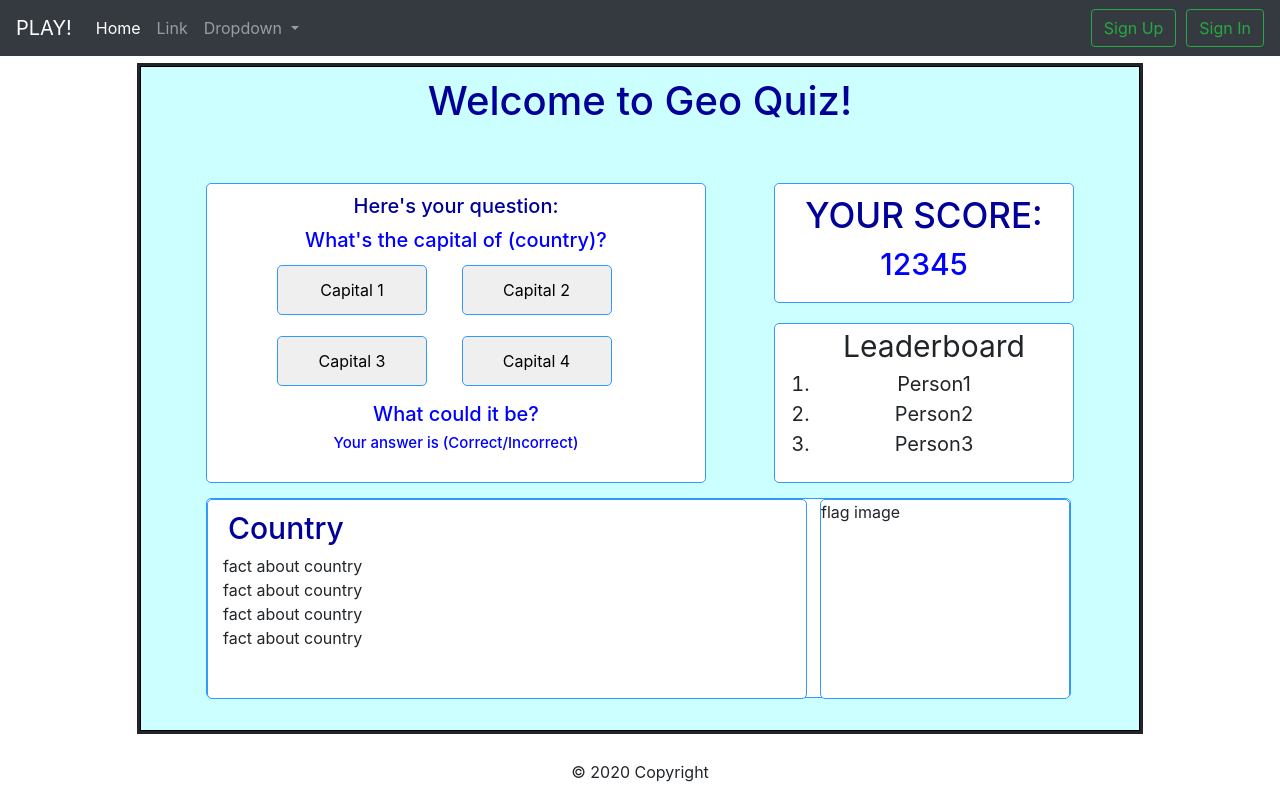
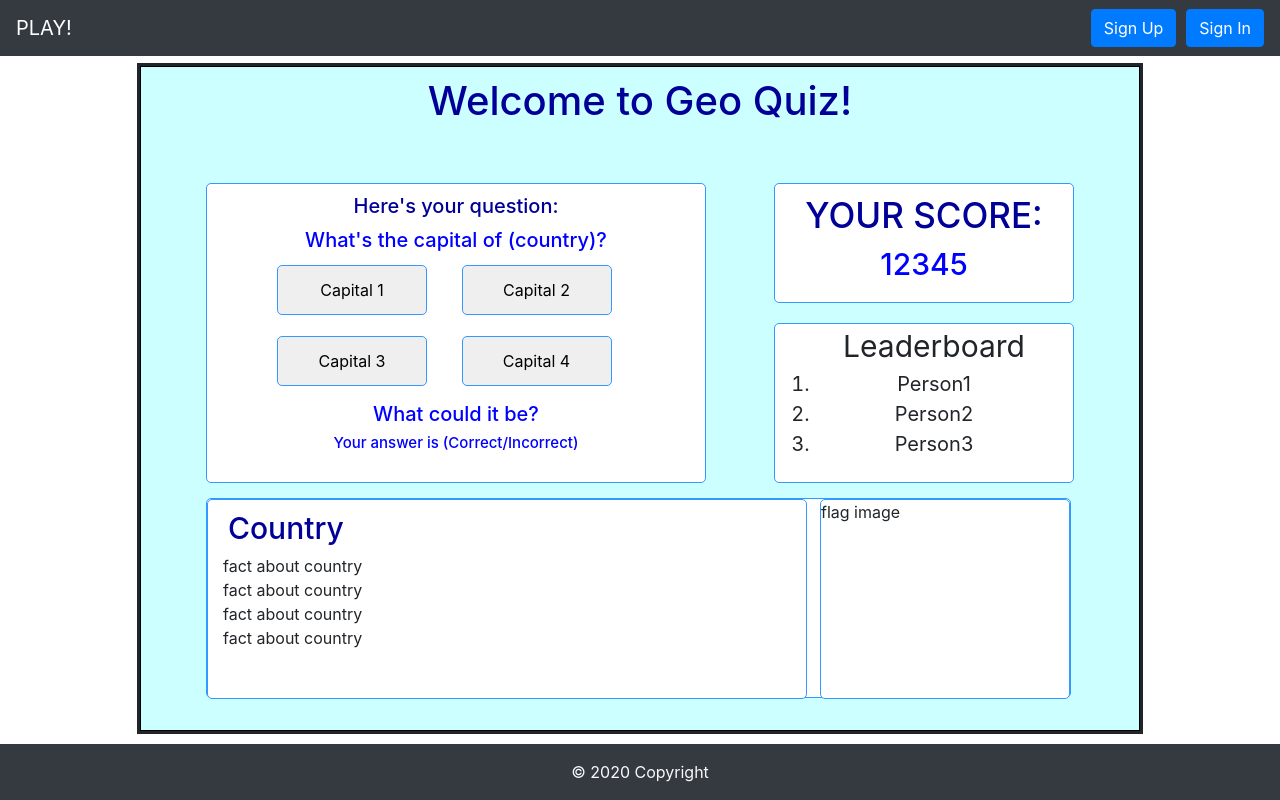
Before and after one commit to gianghta/RevUC-Quiz-App, a Flask app: page / in a window 1280 px wide. Run offline with Flask 2, Linux system fonts and the light colour scheme; some libraries are stand-ins or nearby versions.

Commit message:
Fix layout, url routing in templates

```diff
--- a/app.py
+++ b/app.py
@@ -23,7 +23,7 @@ def index():
 
 
 @app.route('/play')
-def test_page():
+def play_page():
     return render_template('play.html')
 
 if __name__ == "__main__":
--- a/templates/base.html
+++ b/templates/base.html
@@ -12,34 +12,14 @@
 </head>
 <body style= "background-color: white">
     <nav class="navbar navbar-expand-lg navbar-dark bg-dark">
-    <a class="navbar-brand" href="http://127.0.0.1:5000/play">PLAY!</a>
+    <a class="navbar-brand" href={{url_for('index')}}>PLAY!</a>
     <button class="navbar-toggler" type="button" data-toggle="collapse" data-target="#navbarSupportedContent" aria-controls="navbarSupportedContent" aria-expanded="false" aria-label="Toggle navigation">
         <span class="navbar-toggler-icon"></span>
     </button>
 
-    <div class="collapse navbar-collapse" id="navbarSupportedContent">
-        <ul class="navbar-nav mr-auto">
-        <li class="nav-item active">
-            <a class="nav-link" href="http://127.0.0.1:5000/">Home <span class="sr-only">(current)</span></a>
-        </li>
-        <li class="nav-item">
-            <a class="nav-link" href="#">Link</a>
-        </li>
-        <li class="nav-item dropdown">
-            <a class="nav-link dropdown-toggle" href="#" id="navbarDropdown" role="button" data-toggle="dropdown" aria-haspopup="true" aria-expanded="false">
-            Dropdown
-            </a>
-            <div class="dropdown-menu" aria-labelledby="navbarDropdown">
-            <a class="dropdown-item" href="#">Action</a>
-            <a class="dropdown-item" href="#">Another action</a>
-            <div class="dropdown-divider"></div>
-            <a class="dropdown-itsem" href="#">Something else here</a>
-            </div>
-        </li>
-        </ul>
-        <button class="btn btn-outline-success my-2 my-sm-0" type="submit" style = "margin-right: 10px;">Sign Up</button>
-        <button class="btn btn-outline-success my-2 my-sm-0" type="submit">Sign In</button>
-
+    <div class="collapse navbar-collapse justify-content-end" id="navbarSupportedContent">
+        <button class="btn btn-primary my-2 my-sm-0" type="submit" style = "margin-right: 10px;">Sign Up</button>
+        <button class="btn btn-primary my-2 my-sm-0" type="submit">Sign In</button>
     </div>
     </nav>
 
@@ -58,7 +38,7 @@
     </div>
 
     <!-- Footer -->
-    <footer class="fixed-bottom nav justify-content-center">
+    <footer class="fixed-bottom nav justify-content-center text-light bg-dark">
 
         <!-- Copyright -->
         <div class="footer-copyright text-center py-3">© 2020 Copyright
```
Also changed, not shown: static/img/earth.jpg (renamed from templates/earth.jpg), static/img/flags.jpg (renamed from templates/flags.jpg).
